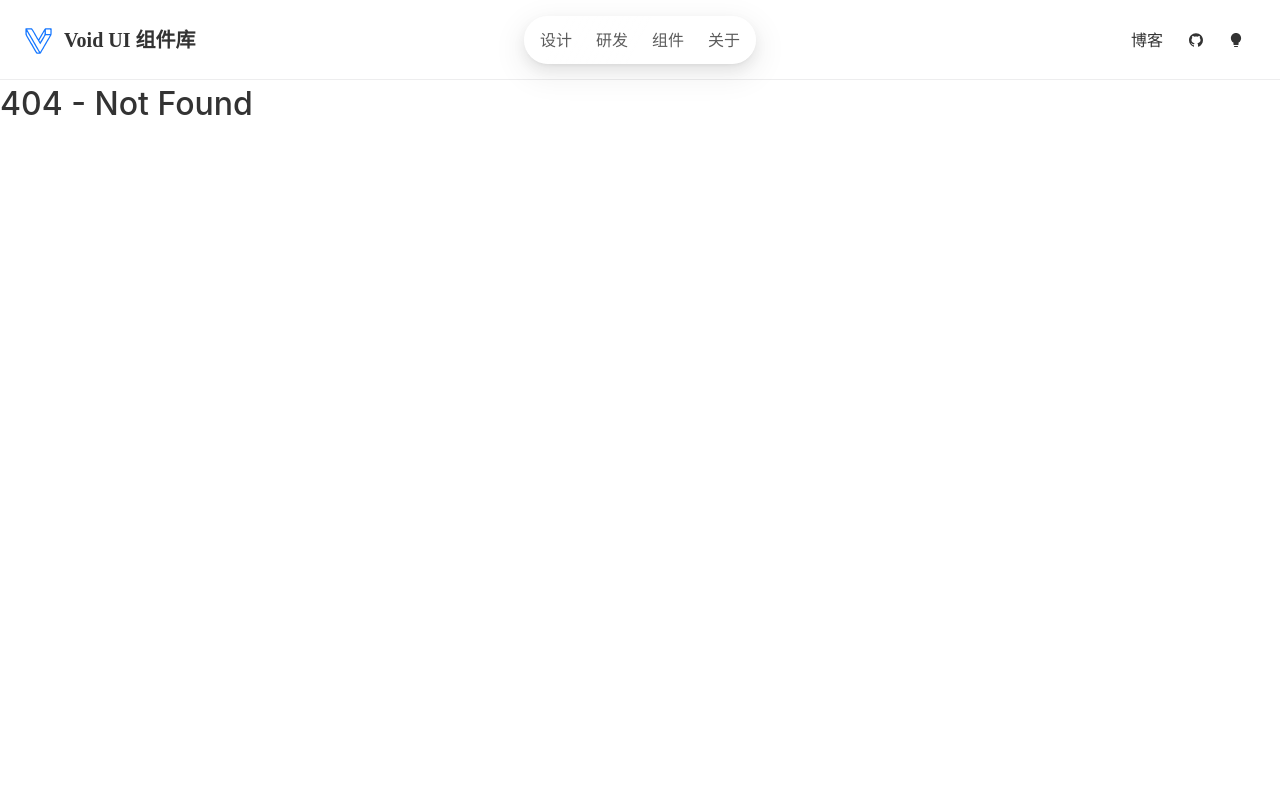
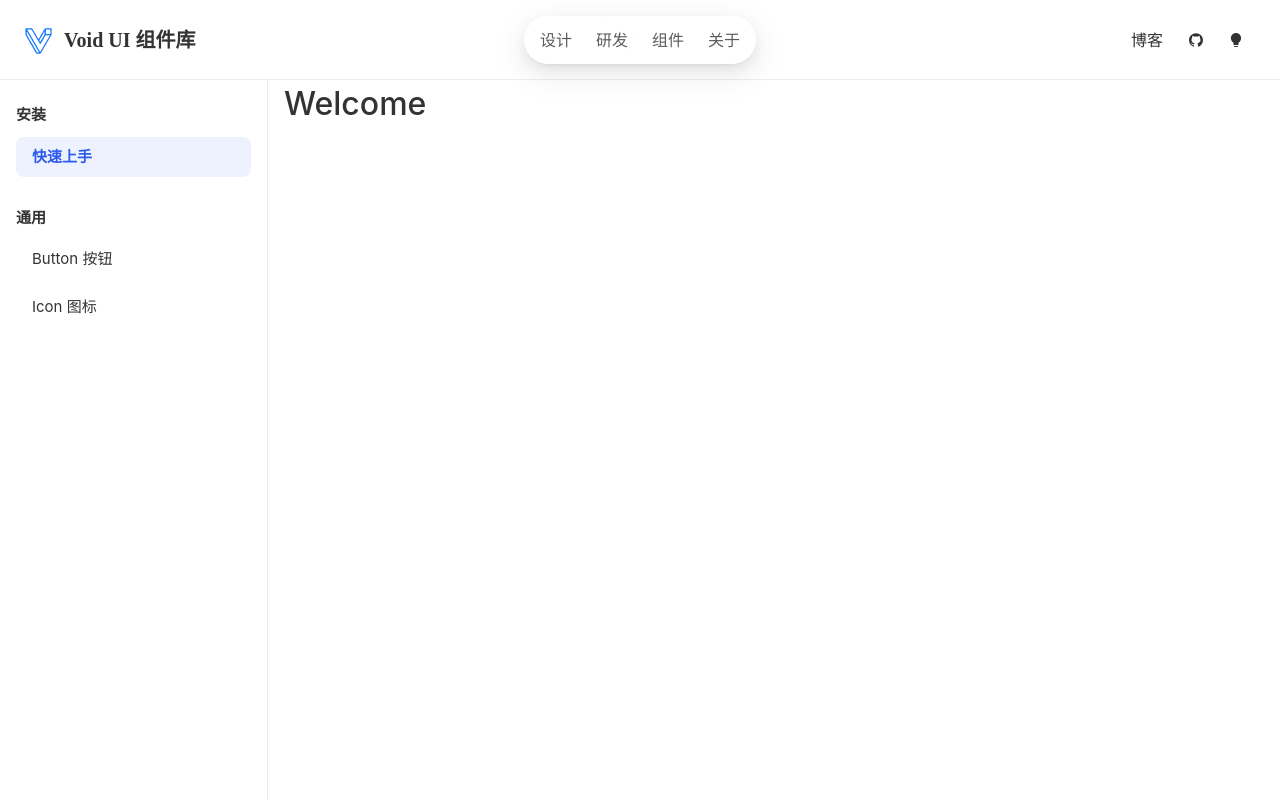
Before and after one commit to CoKoii/VoidUI, a Vue app: page /#/components/install in a window 1280 px wide. Before the commit this address had no page. Built offline with nearby package versions, Linux system fonts and the light colour scheme.

Commit message:
添加安装页面和侧边导航，重构组件结构，删除不必要的样式文件

```diff
--- /dev/null
+++ b/src/VoidComponents/Install/Install.vue
@@ -0,0 +1,13 @@
+<script setup lang="ts">
+defineExpose({
+  name: 'Install',
+})
+</script>
+
+<template>
+  <div class="Install">
+    <h1>Welcome</h1>
+  </div>
+</template>
+
+<style scoped></style>
--- a/src/views/Components/Components.scss
+++ b/src/components/SideMainLayout/SideMainLayout.scss
@@ -1,4 +1,4 @@
-.Components {
+.SideMainLayout {
   display: flex;
   position: relative;
   .nav {
--- /dev/null
+++ b/src/components/SideMainLayout/SideMainLayout.vue
@@ -0,0 +1,35 @@
+<script setup lang="ts">
+import { ref } from 'vue'
+import { MenuUnfoldOutlined, MenuFoldOutlined } from '@ant-design/icons-vue'
+import SideNav from './SideNav/SideNav.vue'
+import type { columnsType } from './SideNav/tabledataType'
+const isNavOpen = ref(false)
+const toggleNav = () => {
+  isNavOpen.value = !isNavOpen.value
+}
+const props = defineProps<{
+  columns: columnsType
+}>()
+defineExpose({
+  name: 'SideMainLayout',
+})
+</script>
+
+<template>
+  <div class="SideMainLayout">
+    <div class="nav" :class="{ open: isNavOpen }">
+      <SideNav :columns="props.columns" />
+    </div>
+    <div class="main">
+      <router-view />
+    </div>
+    <div class="nav-toggle" @click="toggleNav">
+      <MenuUnfoldOutlined v-if="!isNavOpen" />
+      <MenuFoldOutlined v-if="isNavOpen" />
+    </div>
+  </div>
+</template>
+
+<style scoped lang="scss">
+@use './SideMainLayout.scss';
+</style>
--- /dev/null
+++ b/src/components/SideMainLayout/SideNav/SideNav.vue
@@ -0,0 +1,31 @@
+<script setup lang="ts">
+import type { columnsType } from './tabledataType'
+const props = defineProps<{
+  columns: columnsType
+}>()
+defineExpose({
+  name: 'SideNav',
+})
+</script>
+
+<template>
+  <div class="SideNav">
+    <div class="item" v-for="item in props.columns" :key="item.title">
+      <div class="title">{{ item.title }}</div>
+      <div class="components">
+        <router-link
+          v-for="child in item.children"
+          :key="child.path"
+          :to="`/components/${child.path}`"
+          active-class="active"
+        >
+          {{ child.title }}
+        </router-link>
+      </div>
+    </div>
+  </div>
+</template>
+
+<style scoped lang="scss">
+@use './SideNav.scss';
+</style>
--- /dev/null
+++ b/src/components/SideMainLayout/SideNav/tabledataType.ts
@@ -0,0 +1,4 @@
+export type columnsType = {
+  title: string
+  children: { title: string; path: string }[]
+}[]
--- a/src/router/index.ts
+++ b/src/router/index.ts
@@ -14,6 +14,11 @@ const router = createRouter({
       name: 'Components',
       component: () => import('@/views/Components/Components.vue'),
       children: [
+        {
+          path: 'install',
+          name: 'Install',
+          component: () => import('@/VoidComponents/Install/Install.vue'),
+        },
         {
           path: 'button',
           name: 'Button',
--- a/src/views/Components/Components.vue
+++ b/src/views/Components/Components.vue
@@ -1,11 +1,6 @@
 <script setup lang="ts">
-import { ref } from 'vue'
-import { MenuUnfoldOutlined, MenuFoldOutlined } from '@ant-design/icons-vue'
-import SideNav from './SideNav/SideNav.vue'
-const isNavOpen = ref(false)
-const toggleNav = () => {
-  isNavOpen.value = !isNavOpen.value
-}
+import SideMainLayout from '@/components/SideMainLayout/SideMainLayout.vue'
+import { columns } from './tableData'
 defineExpose({
   name: 'Components',
 })
@@ -13,19 +8,8 @@ defineExpose({
 
 <template>
   <div class="Components">
-    <div class="nav" :class="{ open: isNavOpen }">
-      <SideNav />
-    </div>
-    <div class="main">
-      <router-view />
-    </div>
-    <div class="nav-toggle" @click="toggleNav">
-      <MenuUnfoldOutlined v-if="!isNavOpen" />
-      <MenuFoldOutlined v-if="isNavOpen" />
-    </div>
+    <SideMainLayout :columns="columns" />
   </div>
 </template>
 
-<style scoped lang="scss">
-@use './Components.scss';
-</style>
+<style scoped lang="scss"></style>
--- a/src/views/Components/SideNav/SideNav.vue
+++ /dev/null
@@ -1,20 +0,0 @@
-<script setup lang="ts">
-defineExpose({
-  name: 'SideNav',
-})
-</script>
-
-<template>
-  <div class="SideNav">
-    <div class="item">
-      <div class="title">安装</div>
-      <div class="components">
-        <router-link to="/components/button" active-class="active">快速上手</router-link>
-      </div>
-    </div>
-  </div>
-</template>
-
-<style scoped lang="scss">
-@use './SideNav.scss';
-</style>
--- /dev/null
+++ b/src/views/Components/tableData.ts
@@ -0,0 +1,13 @@
+export const columns = [
+  {
+    title: '安装',
+    children: [{ title: '快速上手', path: 'install' }],
+  },
+  {
+    title: '通用',
+    children: [
+      { title: 'Button 按钮', path: 'button' },
+      { title: 'Icon 图标', path: 'icon' },
+    ],
+  },
+]
```
Also changed, not shown: src/components/SideMainLayout/SideNav/SideNav.scss (renamed from src/views/Components/SideNav/SideNav.scss).
